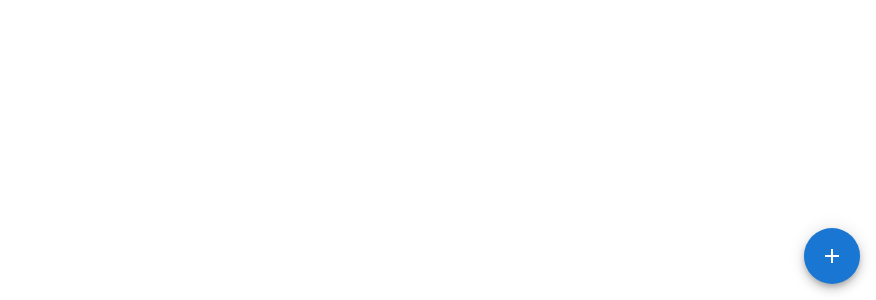
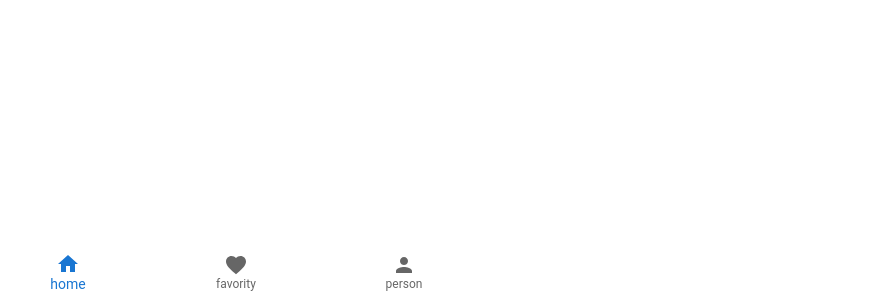
Before and after one commit to kh-aymen/Material-UI-Tutorial, a React (Vite) app: page / in a window 1280 px wide. Shown: the part 500-800 px from the top of the page, without its empty margins (404-1280 px from the left). Built offline with nearby package versions, Linux system fonts and the light colour scheme.

Commit message:
updating

```diff
--- a/src/App.jsx
+++ b/src/App.jsx
@@ -1,5 +1,6 @@
 import React from 'react'
-import MuiSpeedDial from './components/MuiSpeedDial'
+import MuiButtonNavigarion from './components/MuiButtonNavigarion'
+// import MuiSpeedDial from './components/MuiSpeedDial'
 // import MuiDrawer from './components/MuiDrawer'
 // import MuiBreadCumbs from './components/MuiBreadCumbs'
 // import MuiNavbar from './components/MuiNavbar'
@@ -38,7 +39,8 @@ const App = () => {
       {/* <MuiLinks /> */}
       {/* <MuiBreadCumbs /> */}
       {/* <MuiDrawer /> */}
-      <MuiSpeedDial />
+      {/* <MuiSpeedDial /> */}
+      <MuiButtonNavigarion />
     </div>
   )
 }
--- /dev/null
+++ b/src/components/MuiButtonNavigarion.jsx
@@ -0,0 +1,22 @@
+import React, { useState } from 'react'
+import { BottomNavigation, BottomNavigationAction } from '@mui/material'
+import { Home, Favorite, Person } from '@mui/icons-material'
+
+const MuiButtonNavigarion = () => {
+    const [value, setValue] = useState(0)
+
+    return (
+        <BottomNavigation
+            sx={{ width: '100%', position: 'absolute', bottom: 0 }}
+            value={value}
+            onChange={(event, newValue) => { setValue(newValue) }}
+            showLabels
+        >
+            <BottomNavigationAction label='home' icon={<Home />} />
+            <BottomNavigationAction label='favority' icon={<Favorite />} />
+            <BottomNavigationAction label='person' icon={<Person />} />
+        </BottomNavigation>
+    )
+}
+
+export default MuiButtonNavigarion
```
